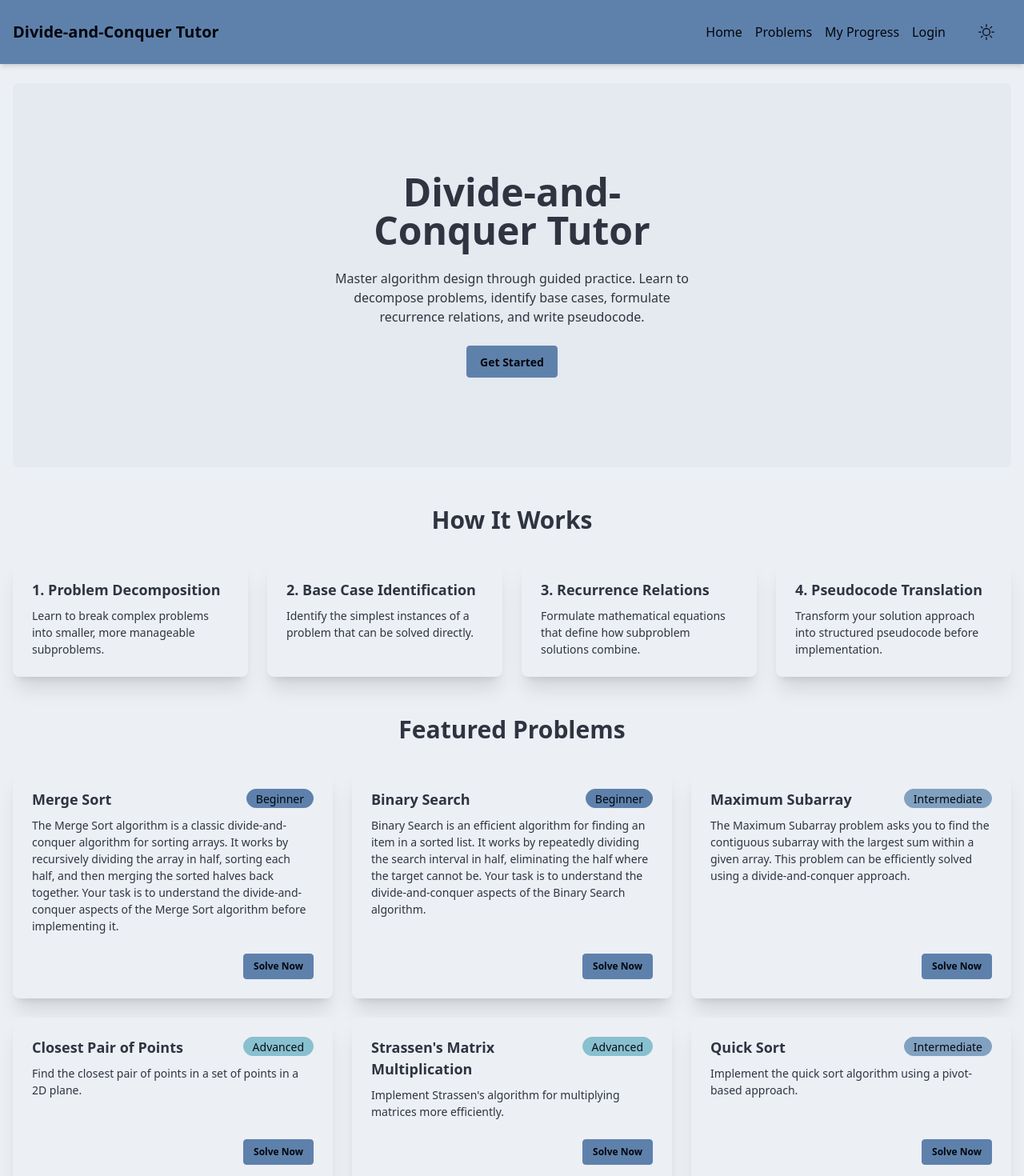
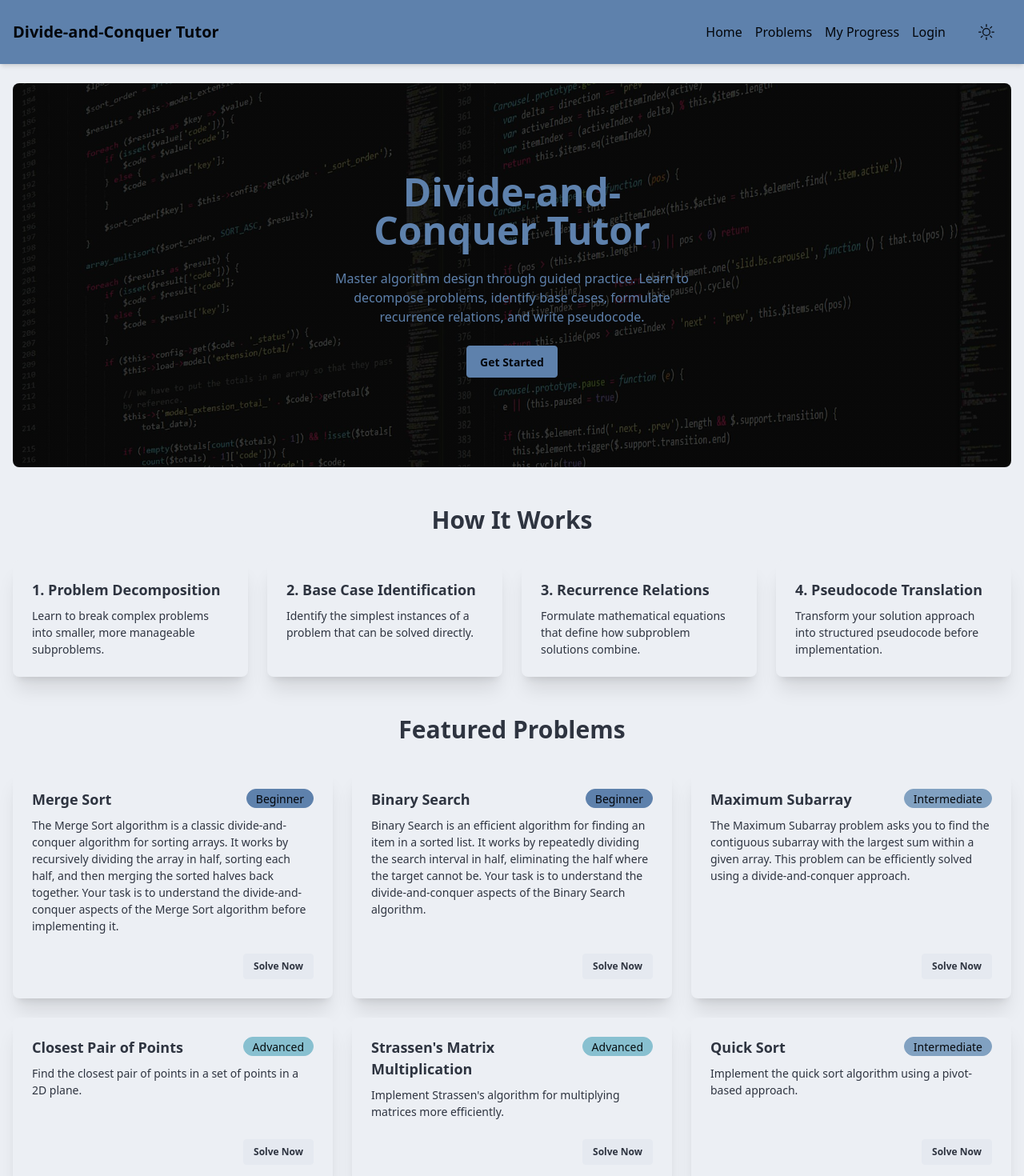
Before and after one commit to chase-mortensen/divideAndConquerTutor, a Nuxt app in the folder frontend/: page / in a window 1280 px wide. Shown: the top 1470 px of the page at 80% size. Built offline with nearby package versions, Linux system fonts and the light colour scheme.

Commit message:
Update styling

```diff
--- a/frontend/assets/css/main.css
+++ b/frontend/assets/css/main.css
@@ -1,4 +1,4 @@
 @import "tailwindcss";
 @plugin "daisyui"{
-  themes: nord --default, dim --prefersdark;
+  themes: nord --default, cmyk --prefersdark;
 }
--- a/frontend/layouts/default.vue
+++ b/frontend/layouts/default.vue
@@ -11,7 +11,7 @@
             <li><NuxtLink to="/login" class="hover:underline">Login</NuxtLink></li>
             <li>
               <button
-                data-toggle-theme="nord,dim"
+                data-toggle-theme="nord,cmyk"
                 data-act-class="ACTIVECLASS"
                 tabindex="0"
                 role="button"
@@ -22,7 +22,7 @@
                   <path d="M8 11a3 3 0 1 1 0-6 3 3 0 0 1 0 6m0 1a4 4 0 1 0 0-8 4 4 0 0 0 0 8M8 0a.5.5 0 0 1 .5.5v2a.5.5 0 0 1-1 0v-2A.5.5 0 0 1 8 0m0 13a.5.5 0 0 1 .5.5v2a.5.5 0 0 1-1 0v-2A.5.5 0 0 1 8 13m8-5a.5.5 0 0 1-.5.5h-2a.5.5 0 0 1 0-1h2a.5.5 0 0 1 .5.5M3 8a.5.5 0 0 1-.5.5h-2a.5.5 0 0 1 0-1h2A.5.5 0 0 1 3 8m10.657-5.657a.5.5 0 0 1 0 .707l-1.414 1.415a.5.5 0 1 1-.707-.708l1.414-1.414a.5.5 0 0 1 .707 0m-9.193 9.193a.5.5 0 0 1 0 .707L3.05 13.657a.5.5 0 0 1-.707-.707l1.414-1.414a.5.5 0 0 1 .707 0m9.193 2.121a.5.5 0 0 1-.707 0l-1.414-1.414a.5.5 0 0 1 .707-.707l1.414 1.414a.5.5 0 0 1 0 .707M4.464 4.465a.5.5 0 0 1-.707 0L2.343 3.05a.5.5 0 1 1 .707-.707l1.414 1.414a.5.5 0 0 1 0 .708"/>
                 </svg>
               </button>
-              <!-- <button data-toggle-theme="nord,dim" data-act-class="ACTIVECLASS"></button> -->
+              <!-- <button data-toggle-theme="nord,cmyk" data-act-class="ACTIVECLASS"></button> -->
             </li>
           </ul>
         </nav>
--- a/frontend/pages/index.vue
+++ b/frontend/pages/index.vue
@@ -1,7 +1,7 @@
 <template>
   <NuxtLayout name="default">
     <div class="hero min-h-[60vh] bg-base-200 rounded-lg">
-      <div class="hero-content text-center">
+      <div class="hero-content text-center text-primary">
         <div class="max-w-md">
           <h1 class="text-5xl font-bold">Divide-and-Conquer Tutor</h1>
           <p class="py-6">
@@ -57,7 +57,7 @@
             </div>
             <p>{{ problem.description }}</p>
             <div class="card-actions justify-end mt-4">
-              <NuxtLink :to="`/problems/${problem.id}`" class="btn btn-primary btn-sm">Solve Now</NuxtLink>
+              <NuxtLink :to="`/problems/${problem.id}`" class="btn btn-base-300 btn-sm">Solve Now</NuxtLink>
             </div>
           </div>
         </div>
@@ -73,3 +73,9 @@ import { DIFFICULTY } from '~/constants';
 const problemStore = useProblemStore();
 const featuredProblems = problemStore.featuredProblems;
 </script>
+
+<style scoped>
+.hero {
+  background-image: linear-gradient(rgba(0, 0, 0, 0.7), rgba(0, 0, 0, 0.7)), url('~/assets/images/hero-bg.jpg');
+}
+</style>
--- a/frontend/pages/problems/[id].vue
+++ b/frontend/pages/problems/[id].vue
@@ -17,9 +17,9 @@
             <div class="text-sm">Est. Time: {{ problem.estimatedTime }}</div>
           </div>
         </div>
-        <button @click="toggleHints" class="btn btn-outline btn-sm">
+        <!-- <button @click="toggleHints" class="btn btn-outline btn-sm">
           {{ showHints ? 'Hide Hints' : 'Show Hints' }}
-        </button>
+        </button> -->
       </div>
 
       <div class="card bg-base-100 shadow-xl mb-8">
@@ -37,7 +37,7 @@
         </div>
       </div>
 
-      <div class="card bg-base-100 shadow-xl mb-8" v-if="showHints">
+      <!-- <div class="card bg-base-100 shadow-xl mb-8" v-if="showHints">
         <div class="card-body">
           <h2 class="card-title">Hints</h2>
           <div v-for="(hint, index) in problem.hints" :key="index" class="mt-3">
@@ -45,7 +45,9 @@
             <p>{{ hint }}</p>
           </div>
         </div>
-      </div>
+      </div> -->
+
+      <StepsProgress :steps="steps" :current-step="currentStepIndex" />
 
       <!-- Adaptive Feedback based on BKT model -->
       <div v-if="!showHints">
@@ -59,8 +61,6 @@
           @hint-provided="handleAdaptiveHint"
         />
       </div>
-
-      <StepsProgress :steps="steps" :current-step="currentStepIndex" />
 
       <div class="card bg-base-100 shadow-xl mb-8" v-if="currentStep">
         <div class="card-body">
@@ -76,12 +76,10 @@
           </div>
 
           <FeedbackMessage
+            v-if="!isHintMessage"
             :message="feedbackMessage"
             :is-correct="lastSubmissionCorrect"
-            :is-hint="isHintMessage"
             :detailed-feedback="detailedFeedback"
-            :show-hint-button="!showHints"
-            @request-hint="requestHint"
           />
 
           <StepNavigation
--- a/frontend/tailwind.config.js
+++ b/frontend/tailwind.config.js
@@ -13,6 +13,6 @@ module.exports = {
   },
   plugins: [require("daisyui")],
   daisyui: {
-    themes: ["nord", "dim"],
+    themes: ["nord", "cmyk"],
   }
 }
--- a/frontend/types/problem-types.ts
+++ b/frontend/types/problem-types.ts
@@ -36,7 +36,7 @@ export type StepType =
   | 'pseudocode';
 
 // Based on DATA-4.1: Problem Structure Schema (steps array)
-// Incorporates fields observed in current store data like title, instructions.
+// Incmyks fields observed in current store data like title, instructions.
 // NOTE: Requirements specify `questions: Question[]` within a step.
 // Current implementation has `type` (QuestionType) and `data` (Question['data']) directly on the step.
 // This definition follows the requirements doc; refactoring store/components might be needed later.
@@ -53,7 +53,7 @@ export interface Step {
 export type Difficulty = 'beginner' | 'intermediate' | 'advanced';
 
 // Based on DATA-4.1: Problem Structure Schema and DATA-4.3: Required metadata
-// Incorporates fields observed in current store data like category, estimatedTime.
+// Incmyks fields observed in current store data like category, estimatedTime.
 export interface Problem {
   id: string; // Unique slug/ID for the problem (e.g., 'merge-sort')
   title: string; // Display title of the problem
```
Also changed, not shown: frontend/assets/images/hero-bg.jpg (added).
